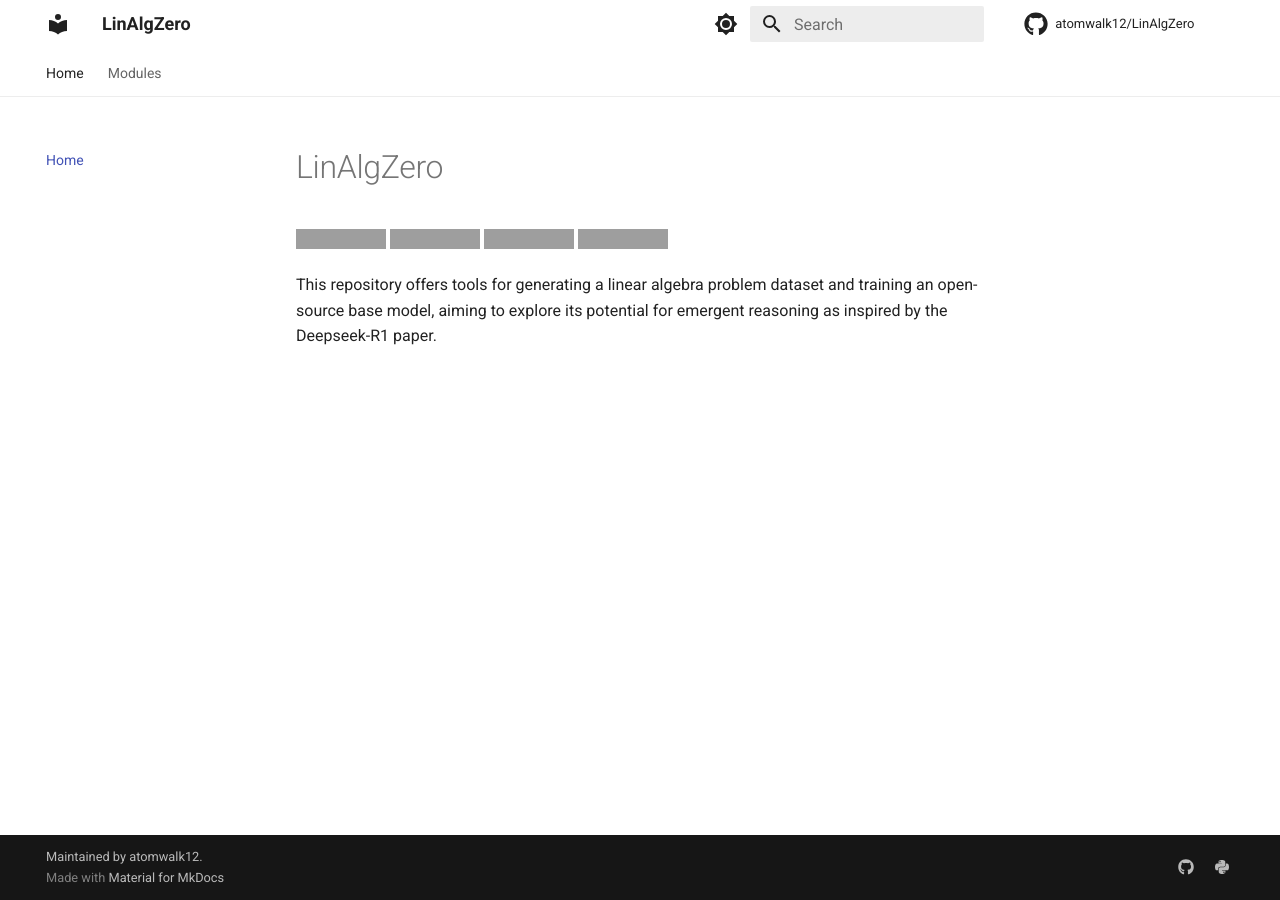
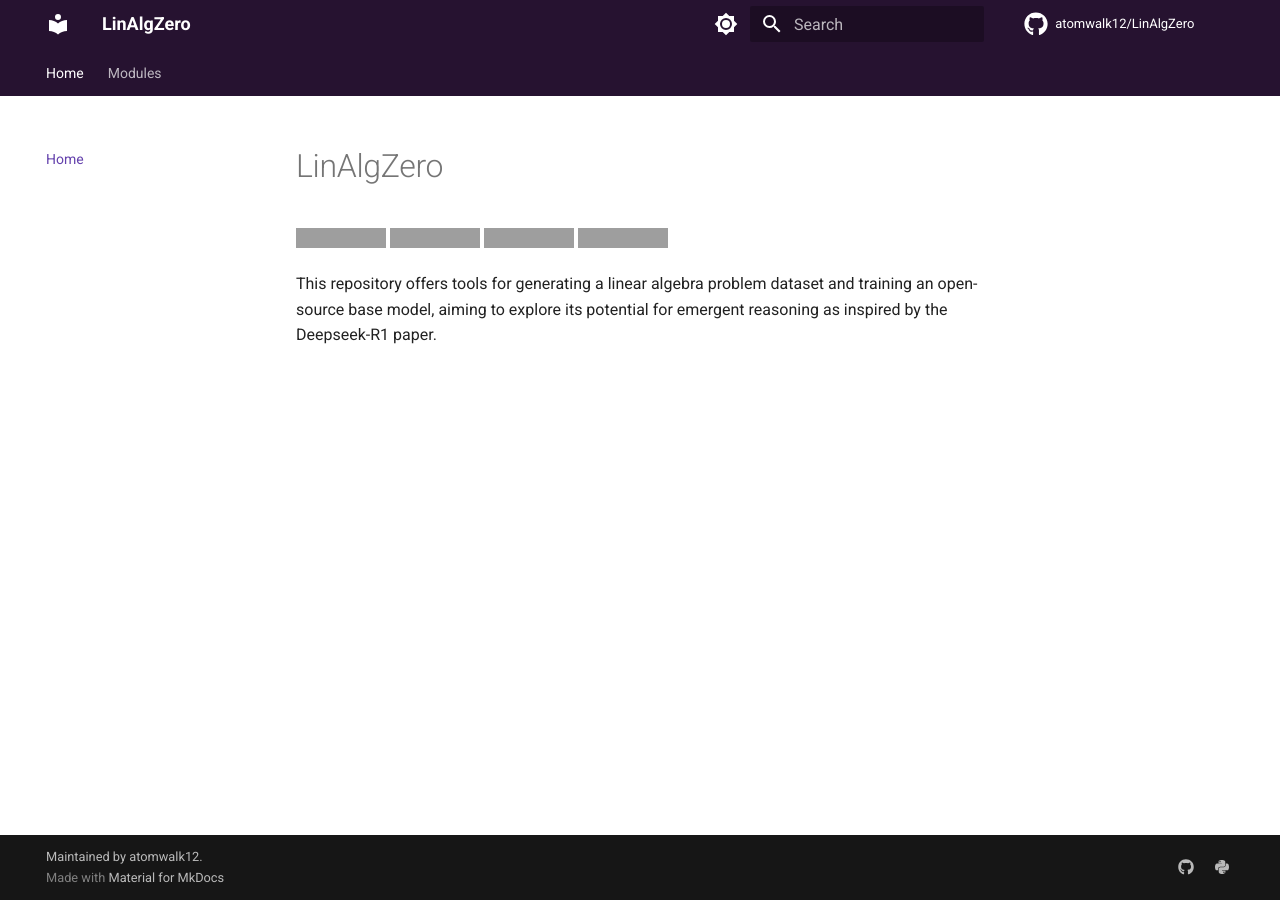
Before and after one commit to atomwalk12/LinAlgZero, an MkDocs documentation site: the page built from docs/index.md, in a window 1280 px wide. Built offline with MkDocs 1.6.1 and Material for MkDocs 9.7.7, drawn with Linux system fonts in a browser that asks for light colours; comment, search, counter and statistics services are not loaded; grey boxes are pictures that could not be loaded.

Commit message:
feat: improve the theme layout

```diff
--- /dev/null
+++ b/docs/stylesheets/extra.css
@@ -0,0 +1,74 @@
+:root {
+    --black: #222022;
+    --grey: #353038;
+    --white: #ffffff;
+    --nebula: #d7ff64;
+    --flare: #6340ac;
+    --rock: #78876e;
+    --galaxy: #261230;
+    --space: #30173d;
+    --comet: #6f5d6f;
+    --cosmic: #de5fe9;
+    --sun: #ffac2f;
+    --electron: #46ebe1;
+    --aurora: #46eb74;
+    --constellation: #5f6de9;
+    --neutron: #cff3cf;
+    --proton: #f6afbc;
+    --nebula: #cdcbfb;
+    --supernova: #f1aff6;
+    --starlight: #f4f4f1;
+    --lunar: #fbf2fc;
+    --asteroid: #e3cee3;
+    --crater: #f0dfdf;
+
+    --original-code-bg-color: #9e9e9e1a;
+    --original-code-fg-color: hsla(var(--md-hue), 15%, 90%, 0.82);
+  }
+
+  [data-md-color-scheme="astral-light"] {
+    --md-default-bg-color--dark: var(--black);
+    --md-primary-fg-color: var(--galaxy);
+    --md-typeset-a-color: var(--flare);
+    --md-accent-fg-color: var(--cosmic);
+  }
+
+  [data-md-color-scheme="astral-dark"] {
+    --md-default-bg-color: var(--black);
+    --md-default-fg-color: var(--white);
+    --md-default-fg-color--light: var(--white);
+    --md-default-fg-color--lighter: var(--white);
+    --md-primary-fg-color: var(--space);
+    --md-primary-bg-color: var(--white);
+    --md-accent-fg-color: var(--cosmic);
+
+    --md-typeset-color: var(--white);
+    --md-typeset-a-color: var(--nebula);
+    --md-typeset-mark-color: var(--sun);
+
+    --md-code-fg-color: var(--white);
+    --md-code-bg-color: var(--grey);
+
+    --md-code-hl-comment-color: var(--asteroid);
+    --md-code-hl-punctuation-color: var(--asteroid);
+    --md-code-hl-generic-color: var(--supernova);
+    --md-code-hl-variable-color: var(--starlight);
+    --md-code-hl-string-color: var(--nebula);
+    --md-code-hl-keyword-color: var(--supernova);
+    --md-code-hl-operator-color: var(--supernova);
+    --md-code-hl-number-color: var(--electron);
+    --md-code-hl-special-color: var(--electron);
+    --md-code-hl-function-color: var(--neutron);
+    --md-code-hl-constant-color: var(--nebula);
+    --md-code-hl-name-color: var(--md-code-fg-color);
+
+    --md-typeset-del-color: hsla(6, 90%, 60%, 0.15);
+    --md-typeset-ins-color: hsla(150, 90%, 44%, 0.15);
+
+    --md-typeset-table-color: hsla(0, 0%, 100%, 0.12);
+    --md-typeset-table-color--light: hsla(0, 0%, 100%, 0.035);
+
+    --md-admonition-bg-color: var(--original-code-bg-color);
+    --md-admonition-fg-color: var(--original-code-fg-color);
+    --md-footer-bg-color--dark: var(--original-code-bg-color); /* or md-primary-fg-color */
+  }
--- a/mkdocs.yml
+++ b/mkdocs.yml
@@ -16,25 +16,23 @@
       handlers:
         python:
           paths: ["linalgzero"]
+extra_css:
+  - stylesheets/extra.css
 theme:
   name: material
   feature:
     tabs: true
   palette:
     - media: "(prefers-color-scheme: light)"
-      scheme: default
-      primary: white
-      accent: deep orange
+      scheme: astral-light
       toggle:
         icon: material/brightness-7
         name: Switch to dark mode
     - media: "(prefers-color-scheme: dark)"
-      scheme: slate
-      primary: black
-      accent: deep orange
+      scheme: astral-dark
       toggle:
         icon: material/brightness-4
-        name: Switch to light mode
+        name: Switch to system preference
   icon:
     repo: fontawesome/brands/github
 
```
